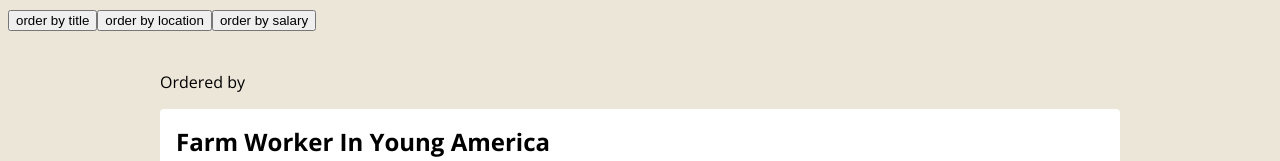
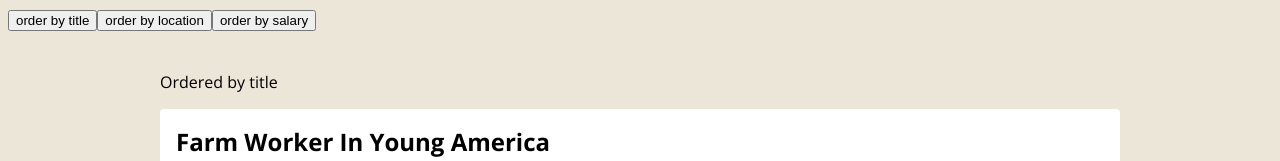
Before and after one commit to torish14/hyrule-jobs, a Vue app: page / in a window 1280 px wide. Shown: the top 161 px of the page. Built offline with nearby package versions, Linux system fonts and the light colour scheme.

Commit message:
👗 style: フォーマットを修正

```diff
--- a/src/App.vue
+++ b/src/App.vue
@@ -22,14 +22,45 @@ export default defineComponent({
   },
   setup() {
     const jobs = ref<Job[]>([
-      { title: 'farm worker', location: 'young america', salary: 10000, id: 1 },
-      { title: 'farmer', location: 'new zealand', salary: 20000, id: 2 },
-      { title: 'doctor', location: 'united states', salary: 30000, id: 3 },
-      { title: 'teacher', location: 'united states', salary: 40000, id: 4 },
-      { title: 'engineer', location: 'united states', salary: 50000, id: 5 },
+      {
+        title: 'farm worker',
+        location: 'young america',
+        salary: 10000,
+        id: 1,
+      },
+      {
+        title: 'farmer',
+        location: 'new zealand',
+        salary: 20000,
+        id: 2,
+      },
+      {
+        title: 'doctor',
+        location: 'united states',
+        salary: 30000,
+        id: 3,
+      },
+      {
+        title: 'teacher',
+        location: 'united states',
+        salary: 40000,
+        id: 4,
+      },
+      {
+        title: 'engineer',
+        location: 'united states',
+        salary: 50000,
+        id: 5,
+      },
     ])
 
-    return { jobs }
+    const order = ref<OrderTerm>('title')
+
+    const handleClick = (term: OrderTerm) => {
+      order.value = term
+    }
+
+    return { jobs, handleClick, order }
   },
 })
 </script>
```
